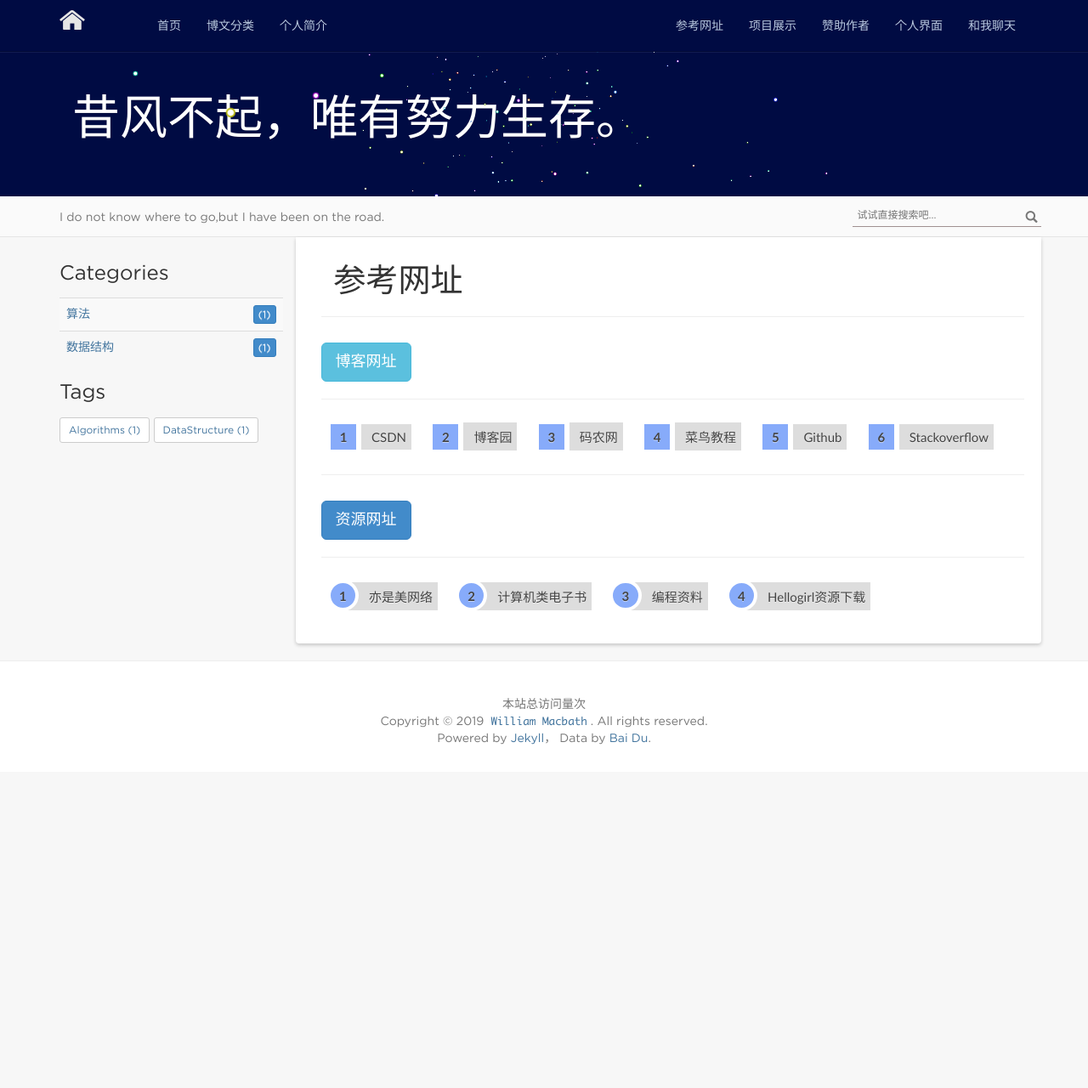
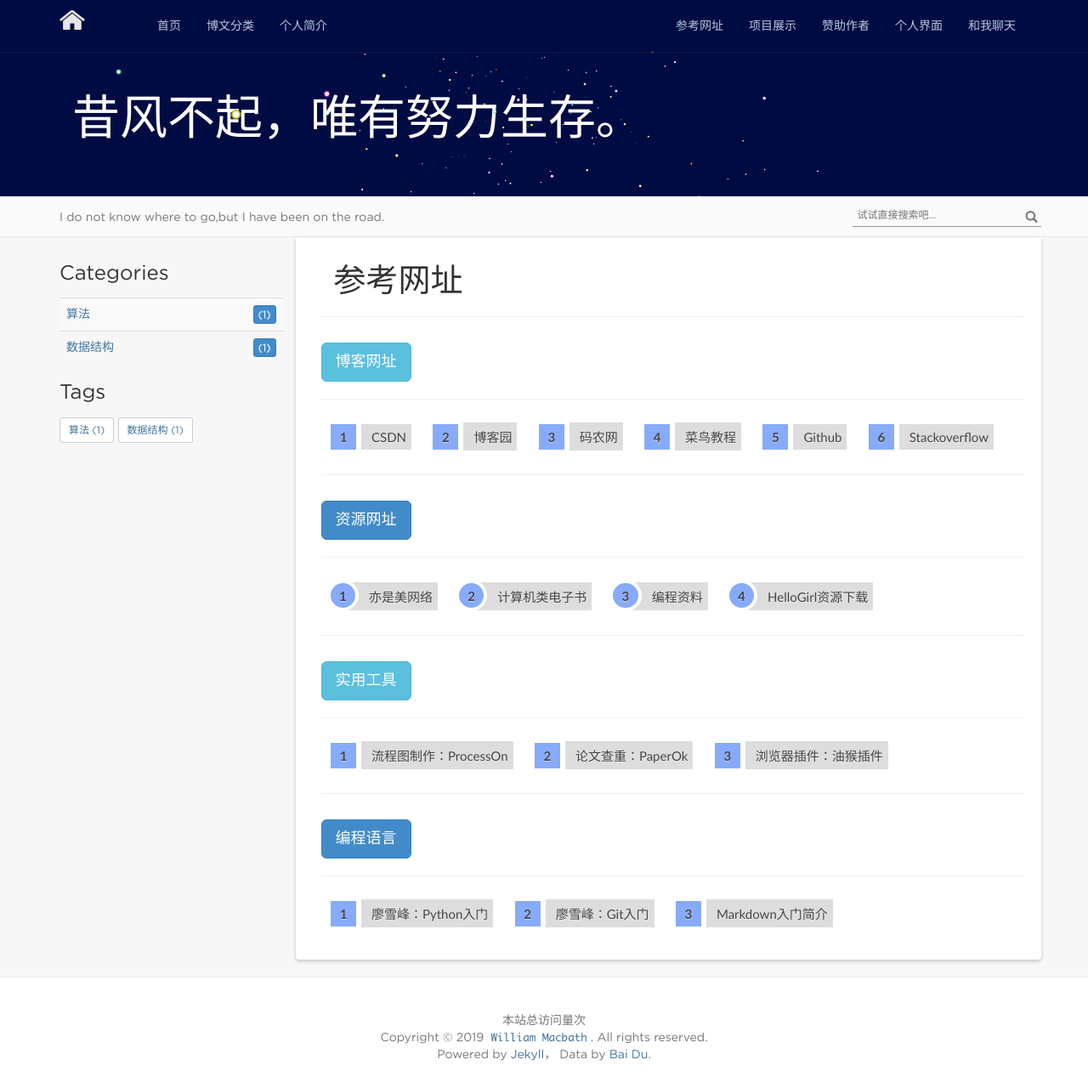
Before and after one commit to misttree/misttree.github.io, a Jekyll site: the page built from reference.md, in a window 1280 px wide and 1280 px high. Shown: the whole window at 85% size. Built offline with Jekyll 4.4.1, drawn with Linux system fonts in a browser that asks for light colours; nearby versions of some CDN libraries; comment, search, counter and statistics services are not loaded.

Commit message:
更新参考网址页面，添加部分参考内容

```diff
--- a/reference.md
+++ b/reference.md
@@ -25,5 +25,17 @@
 <li><a href="http://www.yishimei.cn/" target="_blank">亦是美网络</a></li>
 <li><a href="https://github.com/fuhmmin/it-ebooks-cn" target="_blank">计算机类电子书</a></li>
 <li><a href="https://github.com/FangWW/Document" target="_blank">编程资料</a></li>
-<li><a href="https://www.jqhtml.com/down/" target="_blank">Hellogirl资源下载</a></li>
+<li><a href="https://www.jqhtml.com/down/" target="_blank">HelloGirl资源下载</a></li>
 </ol>
+<hr><h4 class="btn btn-info btn-lg">实用工具</h4><hr>
+<ol class="rectangle-list">
+<li><a href="https://www.processon.com/" target="_blank">流程图制作：ProcessOn</a></li>
+<li><a href="https://www.paperok.com/" target="_blank">论文查重：PaperOk</a></li>
+<li><a href="https://greasyfork.org/zh-CN/" target="_blank">浏览器插件：油猴插件</a></li>
+</ol>
+<hr><h4 class="btn btn-primary btn-lg">编程语言</h4><hr>
+<ol class="rectangle-list">
+<li><a href="https://www.liaoxuefeng.com/wiki/0014316089557264a6b348958f449949df42a6d3a2e542c000" target="_blank">廖雪峰：Python入门</a></li>
+<li><a href="https://www.liaoxuefeng.com/wiki/0013739516305929606dd18361248578c67b8067c8c017b000" target="_blank">廖雪峰：Git入门</a></li>
+<li><a href="http://xianbai.me/learn-md/article/about/readme.html" target="_blank">Markdown入门简介</a></li>
+</ol>
```
Also changed, not shown: _posts/postgraduate/Algorithms/2017-05-05-heap-algorithms.md (+1 -1 lines), _posts/postgraduate/DataStructure/2017-06-30-Tree-Map.md (+1 -1 lines).
